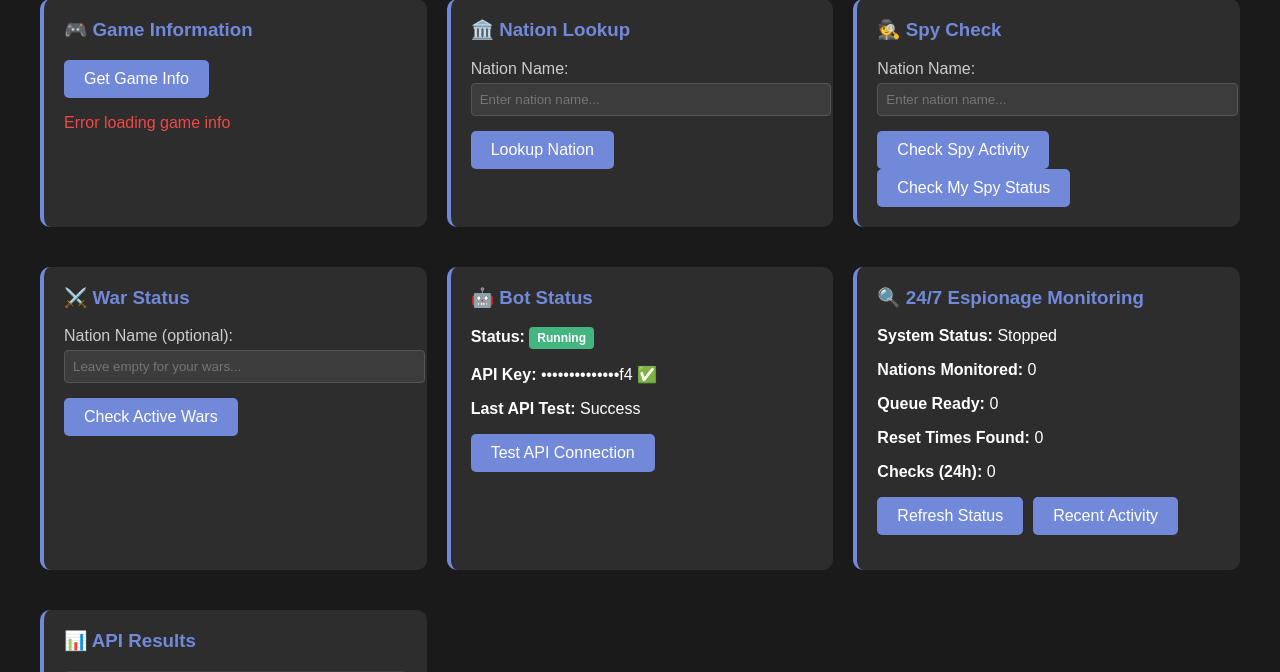
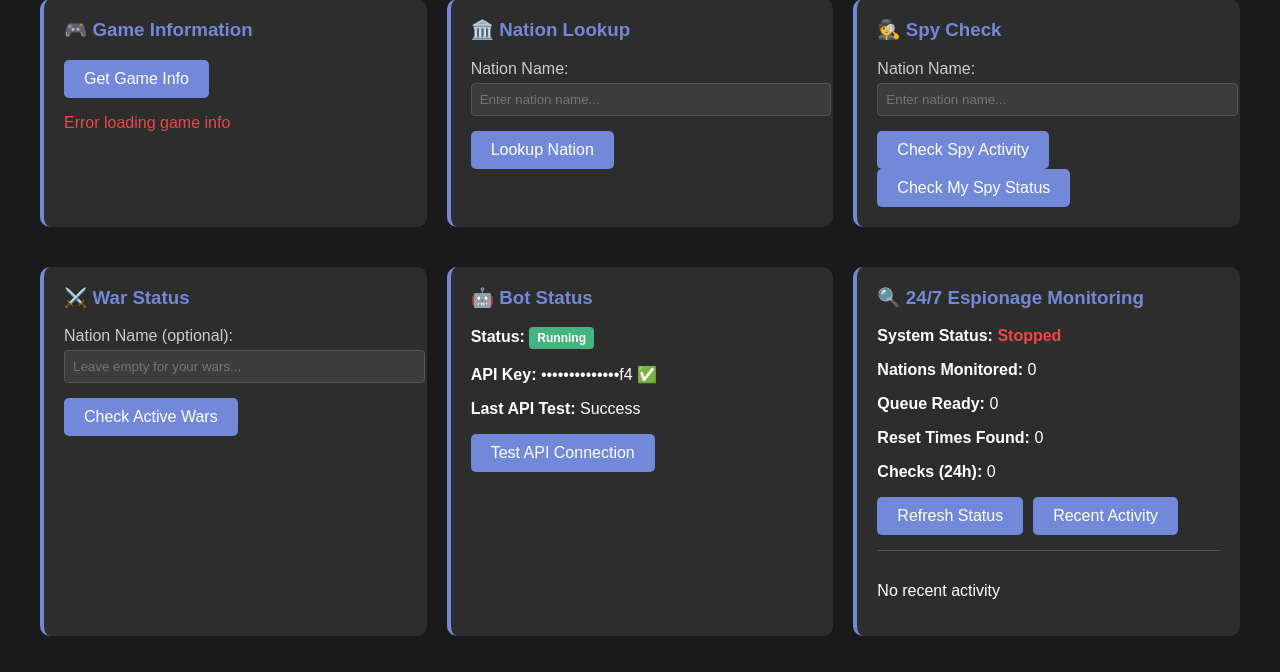
Before and after one commit to DevCodeRift/spyv2, a Flask app: page / in a window 1280 px wide. Shown: the part 201-873 px from the top of the page. Run offline with Flask 3, Linux system fonts and the light colour scheme; data that the repository does not hold is empty; parts of the project's set-up code (start-up, migrations or seed data) failed here and were passed over.

Commit message:
Fix dashboard buttons: add missing recent-activity div and status CSS classes

```diff
--- a/web/templates/dashboard.html
+++ b/web/templates/dashboard.html
@@ -98,6 +98,14 @@
             background-color: #f04747;
             color: white;
         }
+        .status-online {
+            color: #43b581;
+            font-weight: bold;
+        }
+        .status-offline {
+            color: #f04747;
+            font-weight: bold;
+        }
         #results {
             background-color: #3c3c3c;
             padding: 15px;
@@ -176,6 +184,10 @@
                     <button class="btn" onclick="getRecentActivity()">Recent Activity</button>
                 </div>
                 <div id="monitoring-details" style="margin-top: 15px;"></div>
+                <div id="recent-activity" style="margin-top: 15px; border-top: 1px solid #555; padding-top: 15px;">
+                    <h4>Recent Activity</h4>
+                    <p>Loading...</p>
+                </div>
             </div>
 
             <div class="card">
```
